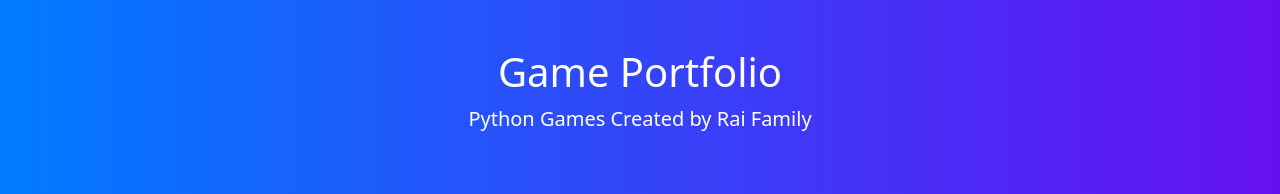
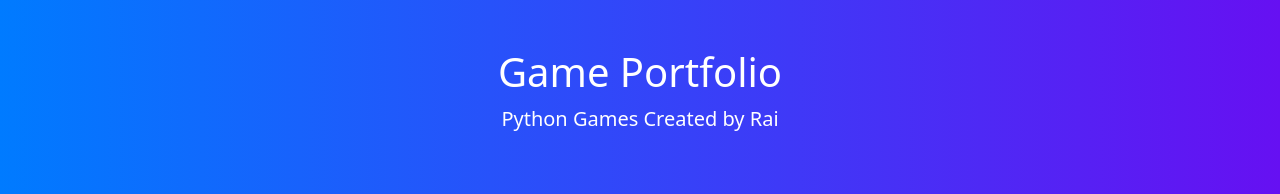
Before and after one commit to prai-git/Rai-Game-Studio.github.io, a plain HTML site: page index.html in a window 1280 px wide. Shown: the top 194 px of the page. Drawn offline with nearby package versions, Linux system fonts and the light colour scheme.

Commit message:
minor update in html page

```diff
--- a/index.html
+++ b/index.html
@@ -12,7 +12,7 @@
     <header class="bg-dark text-white text-center py-5">
         <div class="container">
             <h1>Game Portfolio</h1>
-            <p class="lead">Python Games Created by Rai Family</p>
+            <p class="lead">Python Games Created by Rai</p>
         </div>
     </header>
 
```
